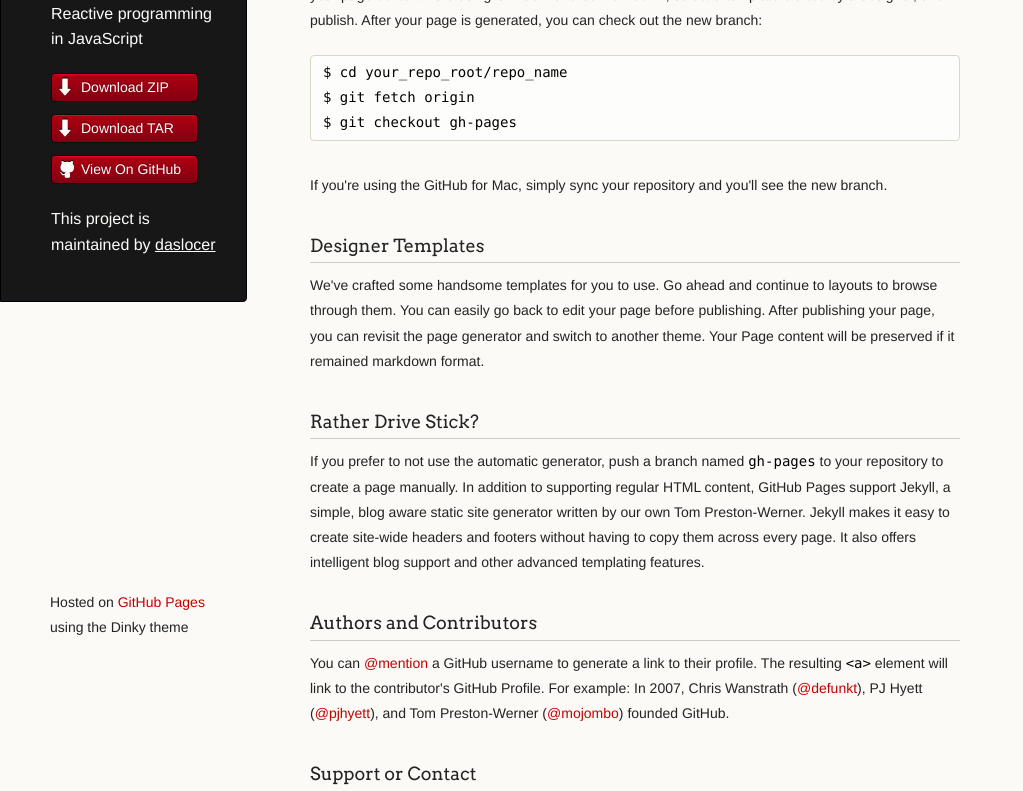
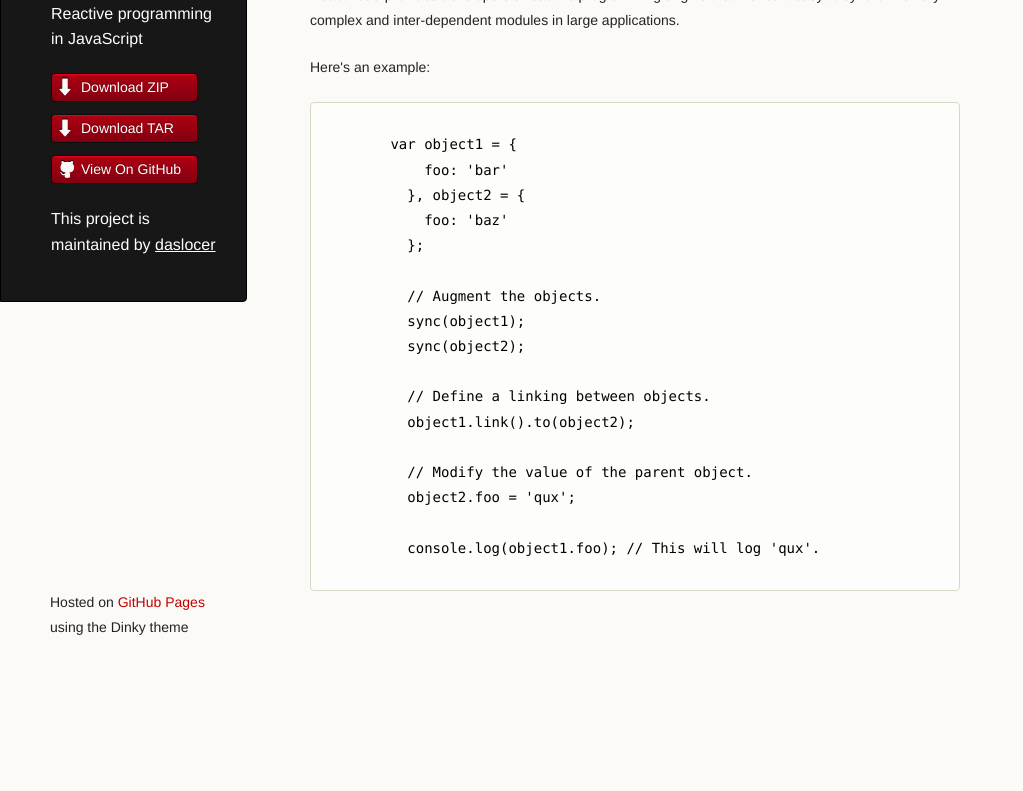
Before and after one commit to dumconstantin/ReactiveJS, a plain HTML site: page index.html in a window 1280 px wide. Shown: the part 128-919 px from the top of the page, without its empty margins (0-1023 px from the left). After the commit the page ends 801 px from the top, so only its background shows below. Drawn offline with Linux system fonts and the light colour scheme.

Commit message:
Added first content for the ReactiveJS presentation.

```diff
--- a/index.html
+++ b/index.html
@@ -43,32 +43,32 @@
 
       </header>
       <section>
-        <h3>Welcome to GitHub Pages.</h3>
+        <h3>Welcome to ReactiveJS</h3>
+        <i>There is a huge list of TO-DO's that will make this an awesome library in the near future.</i>
 
-<p>This automatic page generator is the easiest way to create beautiful pages for all of your projects. Author your page content here using GitHub Flavored Markdown, select a template crafted by a designer, and publish. After your page is generated, you can check out the new branch:</p>
+        <p>ReactiveJS provides developers a reactive programming engine that makes it easy to syncronize very complex and inter-dependent modules in large applications.</p>
+        <p>Here's an example:</p>
 
-<pre><code>$ cd your_repo_root/repo_name
-$ git fetch origin
-$ git checkout gh-pages
-</code></pre>
+        <pre><code>
+        var object1 = {
+            foo: 'bar'
+          }, object2 = {
+            foo: 'baz'
+          };
 
-<p>If you're using the GitHub for Mac, simply sync your repository and you'll see the new branch.</p>
+          // Augment the objects.
+          sync(object1);
+          sync(object2);
 
-<h3>Designer Templates</h3>
+          // Define a linking between objects.
+          object1.link().to(object2);
 
-<p>We've crafted some handsome templates for you to use. Go ahead and continue to layouts to browse through them. You can easily go back to edit your page before publishing. After publishing your page, you can revisit the page generator and switch to another theme. Your Page content will be preserved if it remained markdown format.</p>
+          // Modify the value of the parent object.
+          object2.foo = 'qux';
 
-<h3>Rather Drive Stick?</h3>
+          console.log(object1.foo); // This will log 'qux'.
+        </code></pre>
 
-<p>If you prefer to not use the automatic generator, push a branch named <code>gh-pages</code> to your repository to create a page manually. In addition to supporting regular HTML content, GitHub Pages support Jekyll, a simple, blog aware static site generator written by our own Tom Preston-Werner. Jekyll makes it easy to create site-wide headers and footers without having to copy them across every page. It also offers intelligent blog support and other advanced templating features.</p>
-
-<h3>Authors and Contributors</h3>
-
-<p>You can <a href="https://github.com/blog/821" class="user-mention">@mention</a> a GitHub username to generate a link to their profile. The resulting <code>&lt;a&gt;</code> element will link to the contributor's GitHub Profile. For example: In 2007, Chris Wanstrath (<a href="https://github.com/defunkt" class="user-mention">@defunkt</a>), PJ Hyett (<a href="https://github.com/pjhyett" class="user-mention">@pjhyett</a>), and Tom Preston-Werner (<a href="https://github.com/mojombo" class="user-mention">@mojombo</a>) founded GitHub.</p>
-
-<h3>Support or Contact</h3>
-
-<p>Having trouble with Pages? Check out the documentation at <a href="http://help.github.com/pages">http://help.github.com/pages</a> or contact <a href="mailto:support@github.com">support@github.com</a> and we’ll help you sort it out.</p>
       </section>
       <footer>
         <p><small>Hosted on <a href="https://pages.github.com">GitHub Pages</a> using the Dinky theme</small></p>
```
